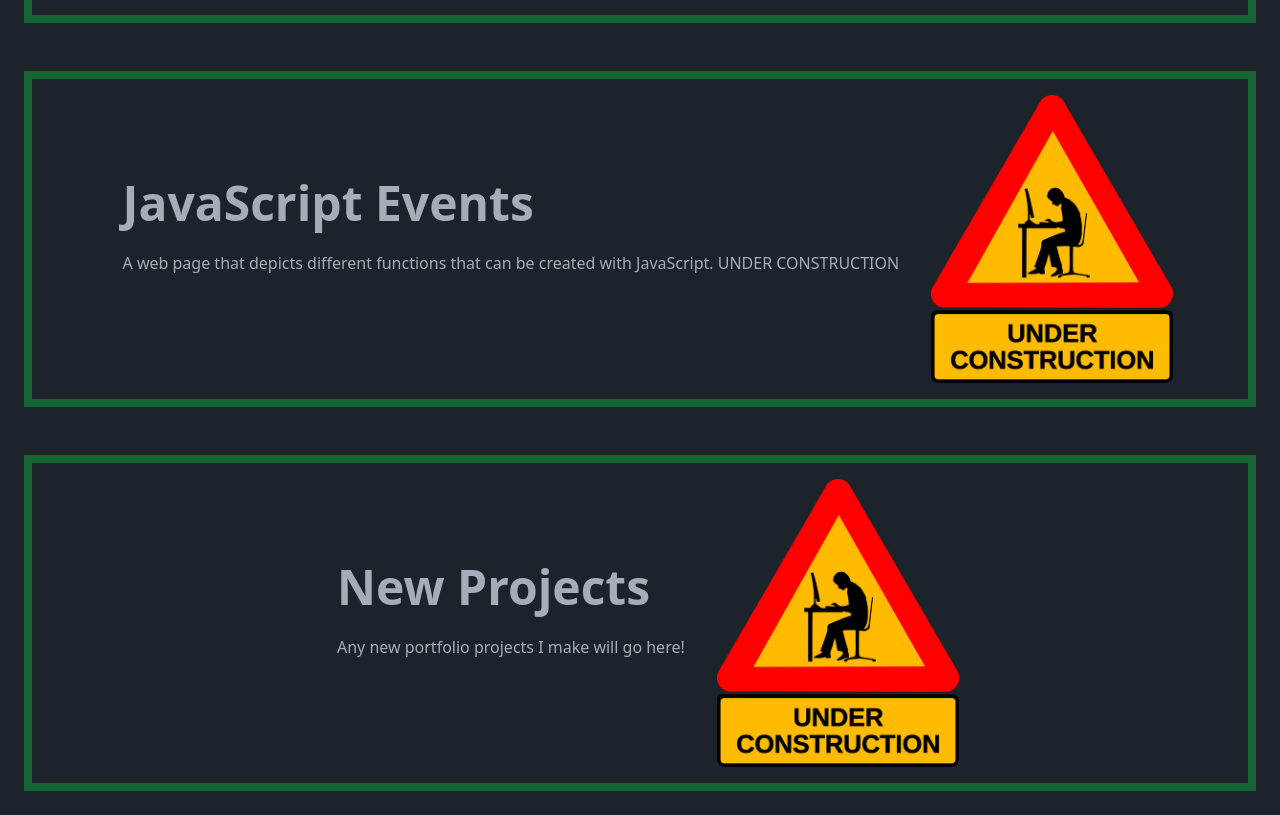
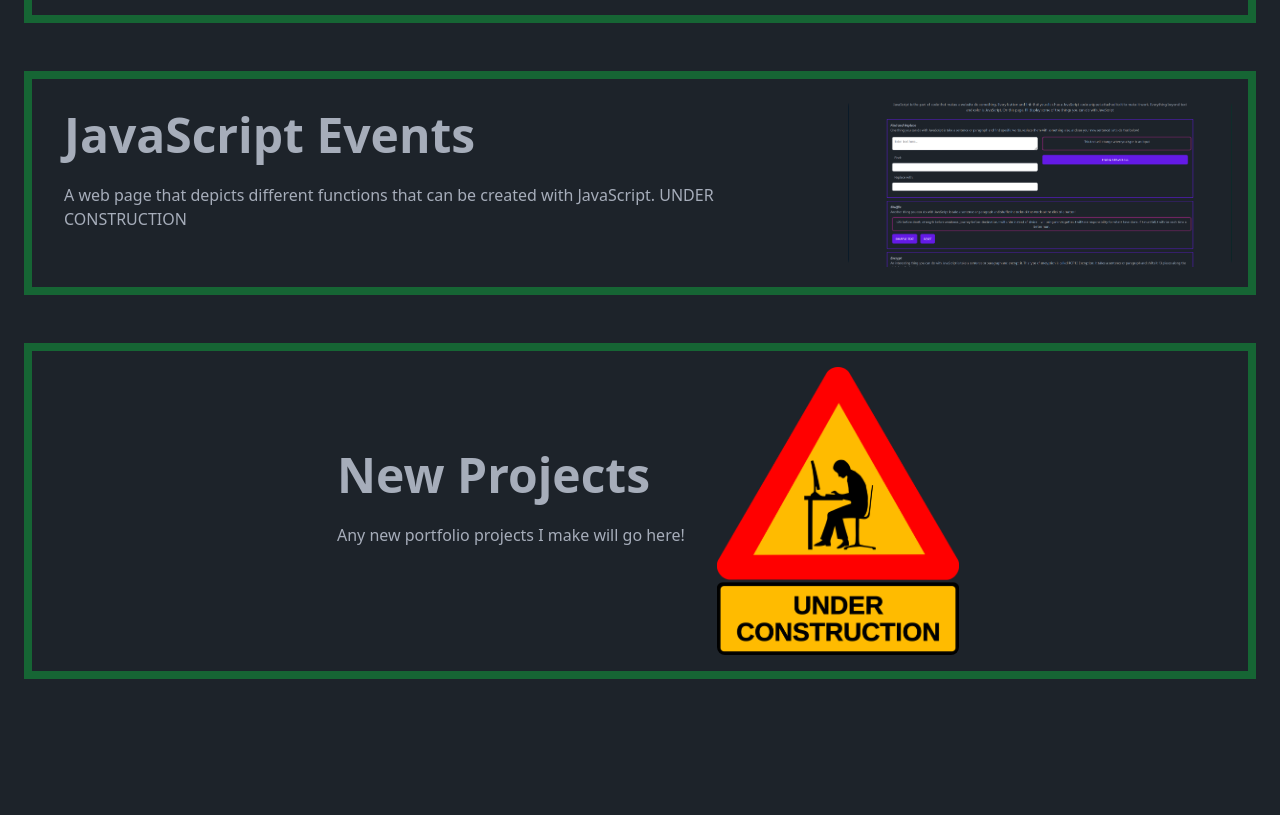
Before and after one commit to JoshuaYu2023/personal-website, a Next.js app in the folder frontend/: page / in a window 1280 px wide. Shown: the part 1092-1907 px from the top of the page. After the commit the page ends 1795 px from the top, so only its background shows below. Built offline with nearby package versions, Linux system fonts and the light colour scheme; what tailwindcss-animated would draw is missing.

Commit message:
update JS-Events cover photo

```diff
--- a/frontend/src/app/page.tsx
+++ b/frontend/src/app/page.tsx
@@ -11,7 +11,7 @@ export default function Home() {
                          description={'A short about me website made as a class assignment at CNM Ingenuities Deep Dive Full Stack Bootcamp. It was originally made using HTML, TailwindCSS, and DaisyUI, but has been transferred over to React to be used as a portfolio piece.'}/>
             <ProjectHero image={'/construction.png'} alt={'Under Construction'} link={'/color-picker'} title={'Color Picker'} description={'A color wheel/picker web app. UNDER CONSTRUCTION'}/>
             <ProjectHero image={'/construction.png'} alt={'Under Construction'} link={'/shopping-list'} title={'Shopping List'} description={'A fully functioning shopping list web app. UNDER CONSTRUCTION'}/>
-            <ProjectHero image={'/construction.png'} alt={'Under Construction'} link={'/js-events'} title={'JavaScript Events'} description={'A web page that depicts different functions that can be created with JavaScript. UNDER CONSTRUCTION'}/>
+            <ProjectHero image={'/js-events.png'} alt={'Under Construction'} link={'/js-events'} title={'JavaScript Events'} description={'A web page that depicts different functions that can be created with JavaScript. UNDER CONSTRUCTION'}/>
             <ProjectHero image={'/construction.png'} alt={'Under Construction'} link={'/'} title={'New Projects'} description={'Any new portfolio projects I make will go here!'}/>
             {/*TODO: Make ProjectHero's for other projects I will work on. Make a brief description about the landing page*/}
         </>
```
Also changed, not shown: frontend/public/js-events.png.
